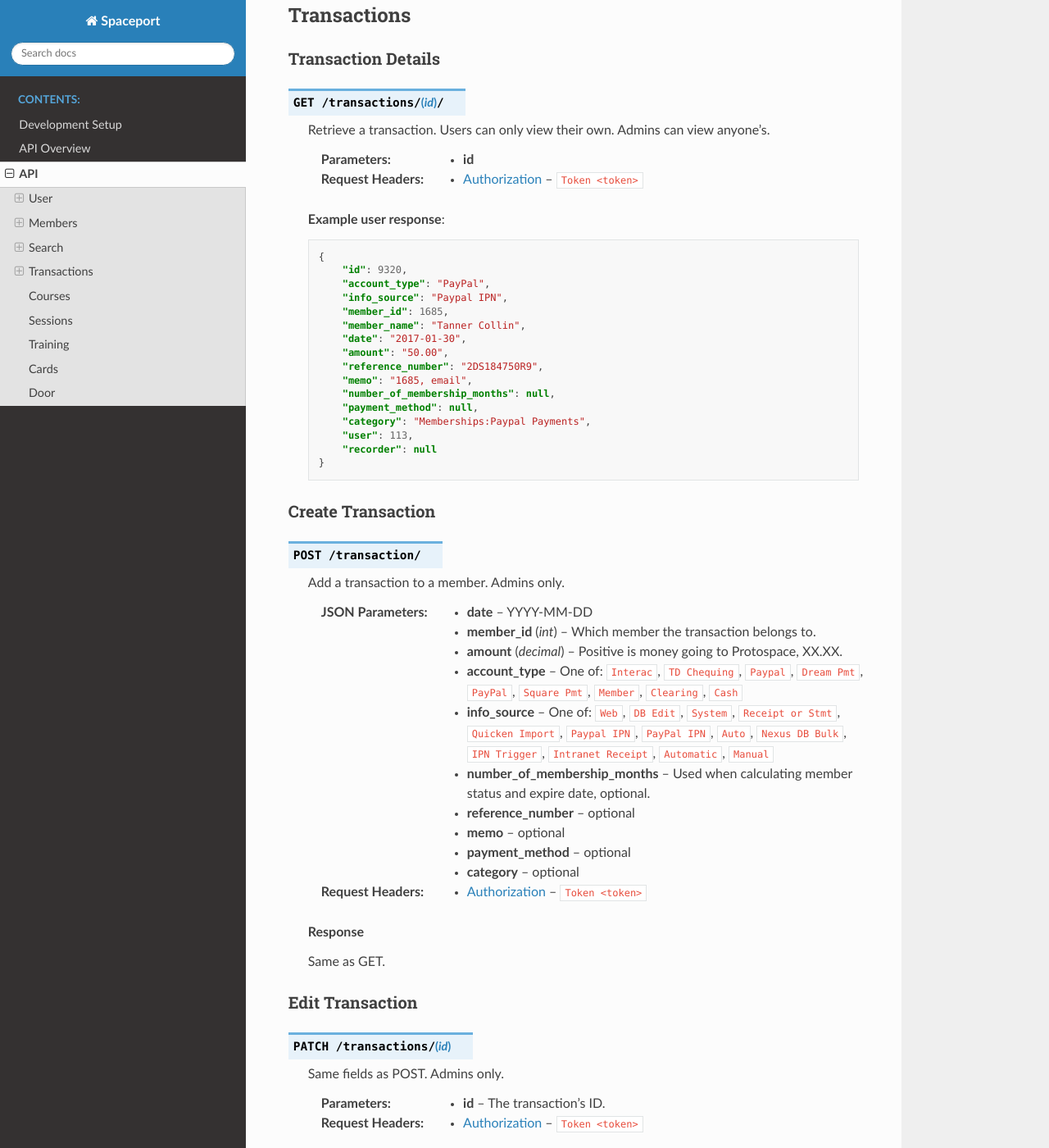
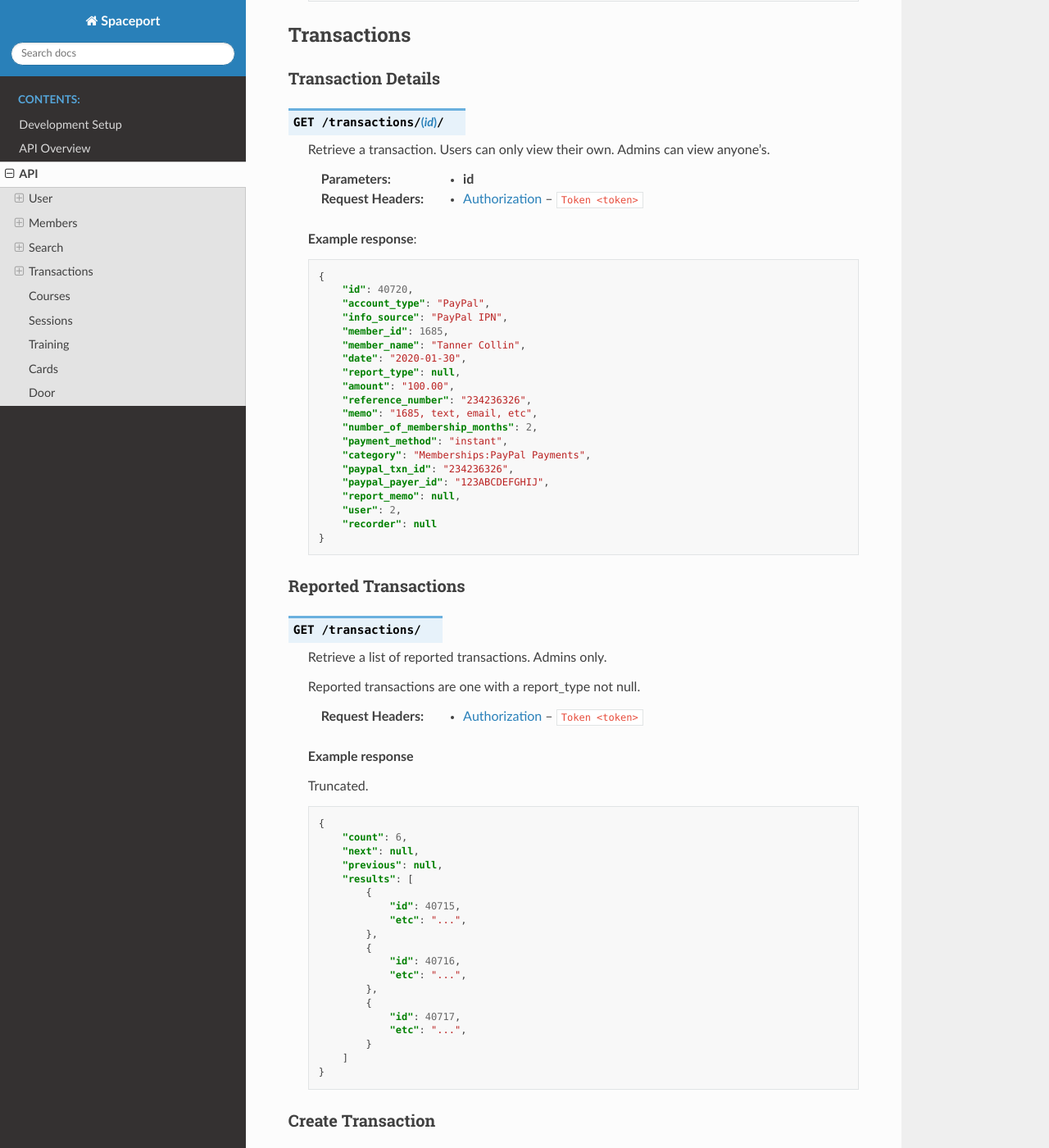
Before and after one commit to Protospace/spaceport, a Sphinx documentation site: the page built from apiserver/docs/source/api.rst, in a window 1280 px wide and 1400 px high, scrolled down 8954 px. Shown: the whole window at 82% size. Built offline with Sphinx 7.4.7 and the Read the Docs theme 2.0.0, drawn with Linux system fonts in a browser that asks for light colours; some of the changed text lies outside the part shown.

Commit message:
Document transaction reporting

```diff
--- a/apiserver/docs/source/api.rst
+++ b/apiserver/docs/source/api.rst
@@ -464,25 +464,67 @@ Transaction Details
 
     :requestheader Authorization: ``Token <token>``
 
-    **Example user response**:
+    **Example response**:
 
     .. sourcecode:: json
 
         {
-            "id": 9320,
+            "id": 40720,
             "account_type": "PayPal",
-            "info_source": "Paypal IPN",
+            "info_source": "PayPal IPN",
             "member_id": 1685,
             "member_name": "Tanner Collin",
-            "date": "2017-01-30",
-            "amount": "50.00",
-            "reference_number": "2DS184750R9",
-            "memo": "1685, email",
-            "number_of_membership_months": null,
-            "payment_method": null,
-            "category": "Memberships:Paypal Payments",
-            "user": 113,
+            "date": "2020-01-30",
+            "report_type": null,
+            "amount": "100.00",
+            "reference_number": "234236326",
+            "memo": "1685, text, email, etc",
+            "number_of_membership_months": 2,
+            "payment_method": "instant",
+            "category": "Memberships:PayPal Payments",
+            "paypal_txn_id": "234236326",
+            "paypal_payer_id": "123ABCDEFGHIJ",
+            "report_memo": null,
+            "user": 2,
             "recorder": null
+        }
+
+
+Reported Transactions
++++++++++++++++++++++
+
+.. http:get:: /transactions/
+
+    Retrieve a list of reported transactions. Admins only.
+
+    Reported transactions are one with a report_type not null.
+
+    :requestheader Authorization: ``Token <token>``
+
+    **Example response**
+
+    Truncated.
+
+    .. sourcecode:: json
+
+        {
+            "count": 6,
+            "next": null,
+            "previous": null,
+            "results": [
+                {
+                    "id": 40715,
+                    "etc": "...",
+                },
+                {
+                    "id": 40716,
+                    "etc": "...",
+                },
+                {
+                    "id": 40717,
+                    "etc": "...",
+                }
+            ]
         }
 
 Create Transaction
@@ -506,6 +548,9 @@ Create Transaction
     :json memo: optional
     :json payment_method: optional
     :json category: optional
+    :json report_type: One of: ``null``, ``Unmatched Member``, ``Unmatched Purchase``,
+        ``User Flagged``
+    :json report_memo: The reason for the report, optional.
 
     :requestheader Authorization: ``Token <token>``
 
```
